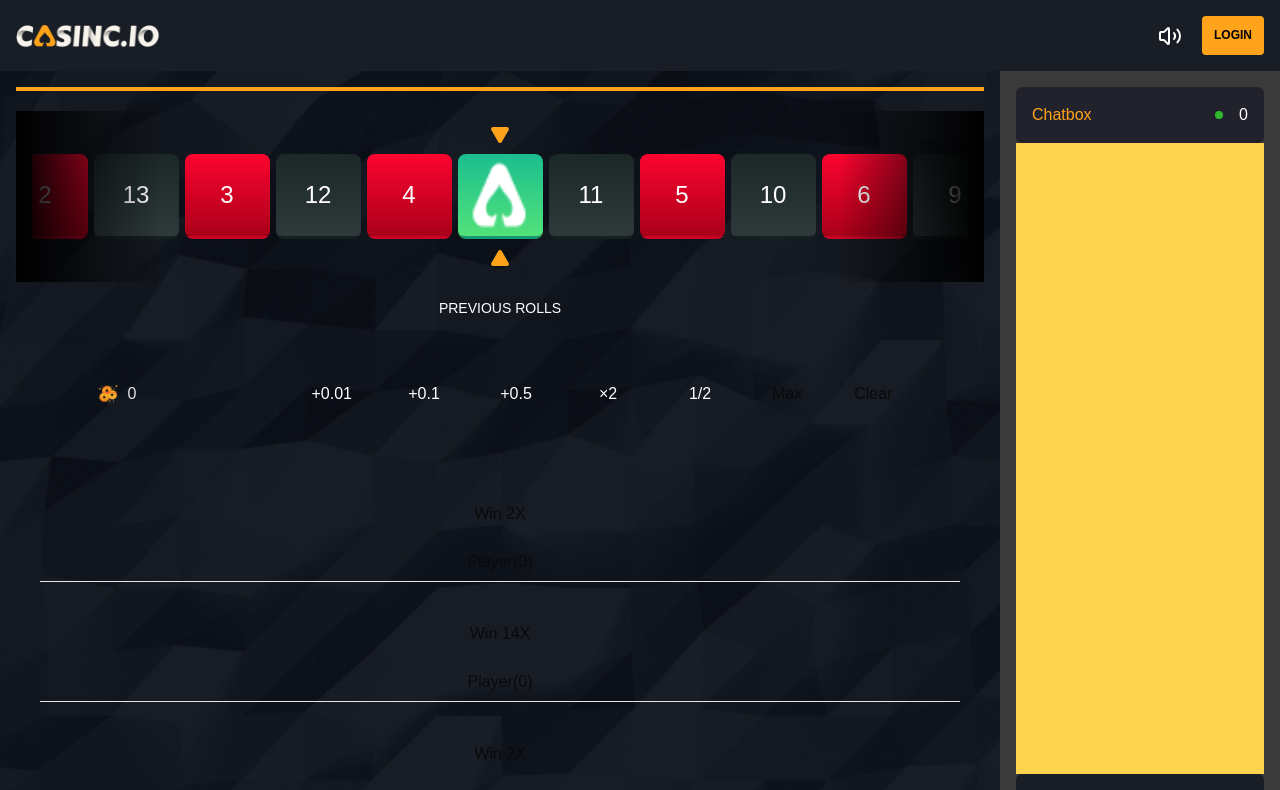
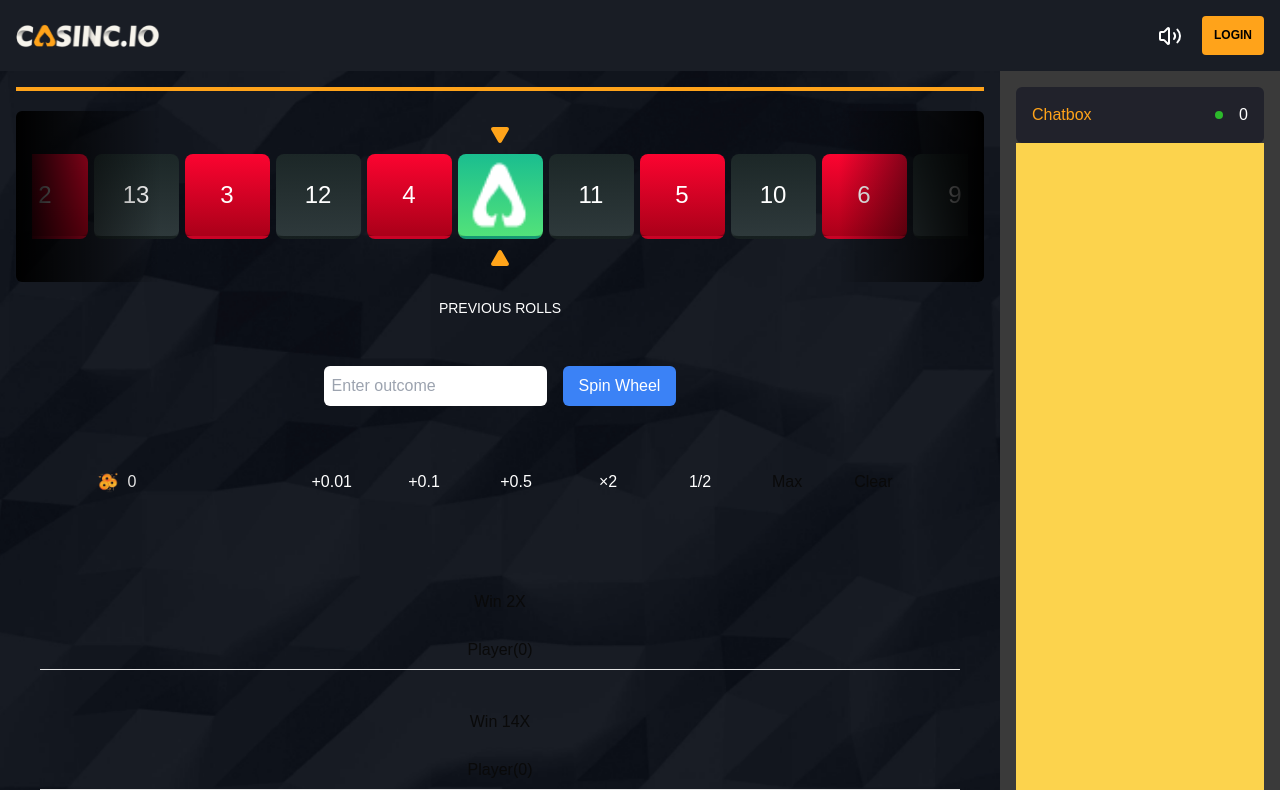
Before and after one commit to Navdeep-Davang/Roulette_Game, a Next.js app: page / in a window 1280 px wide. Shown: the top 790 px of the page. Built offline with nearby package versions, Linux system fonts and the light colour scheme.

Commit message:
Using the Zustand to control the roulette wheel spinning

```diff
--- a/dir/components/roulette/Game/RouletteWheel/index.tsx
+++ b/dir/components/roulette/Game/RouletteWheel/index.tsx
@@ -1,10 +1,10 @@
 'use client'
 
-import React, { useState, useRef, useEffect } from 'react';
+import { useRouletteStore } from '@/dir/states/roulette/RouletteWheel';
+import React, { useRef, useEffect } from 'react';
 
 const RouletteWheel: React.FC = () => {
-  const [spinning, setSpinning] = useState(false);
-  const [outcome, setOutcome] = useState<number | null>(null);
+  const { spinning, outcome, stopSpin } = useRouletteStore();
   const wheelRef = useRef<HTMLDivElement | null>(null);
 
   // Initialize the wheel when the component mounts
@@ -42,32 +42,25 @@ const RouletteWheel: React.FC = () => {
     }
   };
 
+  useEffect(() => {
+    initWheel();
+  }, []);
+
+
 
   // Function to spin the wheel based on the outcome
-  const spinWheel = (roll: number) => {
-    if (wheelRef.current && !spinning) {
-      setSpinning(true);
+  useEffect(() => {
+    if (spinning && outcome !== null && wheelRef.current) {
       const wheel = wheelRef.current;
       const order = [0, 11, 5, 10, 6, 9, 7, 8, 1, 14, 2, 13, 3, 12, 4];
-      const position = order.indexOf(roll);
-
+      const position = order.indexOf(outcome);
       const rows = 12;
       const cardWidth = 85 + 3 * 2;
       const landingPosition = rows * 15 * cardWidth + position * cardWidth;
-
       const randomize = Math.floor(Math.random() * 85) - 85 / 2;
       const landingPositionWithRandomize = landingPosition + randomize;
 
-      console.log(`Spin Position: ${position}`);
-      console.log(`Card Width: ${cardWidth}`);
-      console.log(`Landing Position: ${landingPosition}`);
-      console.log(`Randomize: ${randomize}`);
-      console.log(`Landing Position with Randomize: ${landingPositionWithRandomize}`);
-
-      const randomX = Math.floor(Math.random() * 50) / 100;
-      const randomY = Math.floor(Math.random() * 20) / 100;
-
-      wheel.style.transitionTimingFunction = `cubic-bezier(0, ${randomX}, ${randomY}, 1)`;
+      wheel.style.transitionTimingFunction = `cubic-bezier(0, ${Math.random()}, ${Math.random()}, 1)`;
       wheel.style.transitionDuration = '6s';
       wheel.style.transform = `translate3d(-${landingPositionWithRandomize}px, 0, 0)`;
 
@@ -76,29 +69,14 @@ const RouletteWheel: React.FC = () => {
         wheel.style.transition = 'none';
         const resetTo = -(position * cardWidth + randomize);
         wheel.style.transform = `translate3d(${resetTo}px, 0, 0)`;
-
-        // Force a reflow to apply the transform without transition
-        void wheel.offsetHeight;
-
-        // Re-enable transitions for future spins
+        void wheel.offsetHeight; // Force reflow
         wheel.style.transition = '';
-        setSpinning(false);
+        stopSpin(); // Stop spinning state
       }, 6000);
     }
-  };
+  }, [spinning, outcome, stopSpin]);
 
 
-
-  // Handle Spin button click
-  const handleSpin = () => {
-    if (outcome !== null && outcome >= 0)  {
-      spinWheel(outcome);
-    }
-  };
-
-  useEffect(() => {
-    initWheel();
-  }, []);
 
   return (
 
@@ -116,25 +94,6 @@ const RouletteWheel: React.FC = () => {
         />
       </div>
 
-
-      {/* Hidden UI to test the working of the wheel */}
-      <div className="mt-8 text-center hidden">
-        <input
-          className="p-2 rounded-md bg-white text-black"
-          placeholder="Enter outcome"
-          type="number"
-          value={outcome ?? ''}
-          onChange={(e) => setOutcome(Number(e.target.value))}
-        />
-        <button
-          className="ml-4 py-2 px-4 bg-blue-500 text-white rounded-md hover:bg-blue-600"
-          onClick={handleSpin}
-          disabled={spinning}
-        >
-          {spinning ? 'Spinning...' : 'Spin Wheel'}
-        </button>
-      </div>
-
     </div>
   );
 };
--- a/dir/components/roulette/Game/index.tsx
+++ b/dir/components/roulette/Game/index.tsx
@@ -1,13 +1,23 @@
+'use client'
+
 import React from 'react'
 import SolidArrow from '../../svg/SolidArrow'
-// import Wheel from './Wheel'
 import GameOverlay from './GameOverlay'
 import RouletteWheel from './RouletteWheel'
+import { useRouletteStore } from '@/dir/states/roulette/RouletteWheel'
 
 
 export const Game = () => {
   const futureTime = new Date();
   futureTime.setMinutes(futureTime.getMinutes() + 0);
+
+  const { outcome, setOutcome, spinning, startSpin } = useRouletteStore();
+
+  const handleSpin = () => {
+    if (outcome !== null && outcome >= 0) {
+      startSpin(outcome);
+    }
+  };
 
   return (
 
@@ -26,10 +36,28 @@ export const Game = () => {
             </div>
 
             {/* Gradient overlay */}
-            <div className="absolute inset-0 overlay" />
+            <div className="absolute rounded-md inset-0 overlay" />
         </div>
 
         <div className="text-center select-none text-white text-sm">PREVIOUS ROLLS</div>
+
+        {/* Interface to Control wheelspinning */}
+        <div className="mt-8 text-center">
+          <input
+            className="p-2 rounded-md bg-white text-black"
+            placeholder="Enter outcome"
+            type="number"
+            value={outcome ?? ''}
+            onChange={(e) => setOutcome(Number(e.target.value))}
+          />
+          <button
+            className="ml-4 py-2 px-4 bg-blue-500 text-white rounded-md hover:bg-blue-600"
+            onClick={handleSpin}
+            disabled={spinning}
+          >
+            {spinning ? 'Spinning...' : 'Spin Wheel'}
+          </button>
+        </div>
 
      </div>
 
--- /dev/null
+++ b/dir/states/roulette/RouletteWheel/index.ts
@@ -0,0 +1,24 @@
+import { create } from 'zustand';
+
+type RouletteState = {
+  spinning: boolean;
+  outcome: number | null;
+  setOutcome: (value: number) => void;
+  startSpin: (roll: number) => void;
+  stopSpin: () => void;
+};
+
+export const useRouletteStore = create<RouletteState>((set) => ({
+  spinning: false,
+  outcome: null,
+  setOutcome: (value) => set({ outcome: value }),
+  startSpin: (roll: number) =>
+    set((state) => {
+      if (!state.spinning) {
+        console.log(`Starting spin with outcome: ${roll}`);
+        return { spinning: true, outcome: roll };
+      }
+      return state;
+    }),
+  stopSpin: () => set({ spinning: false }),
+}));
```
